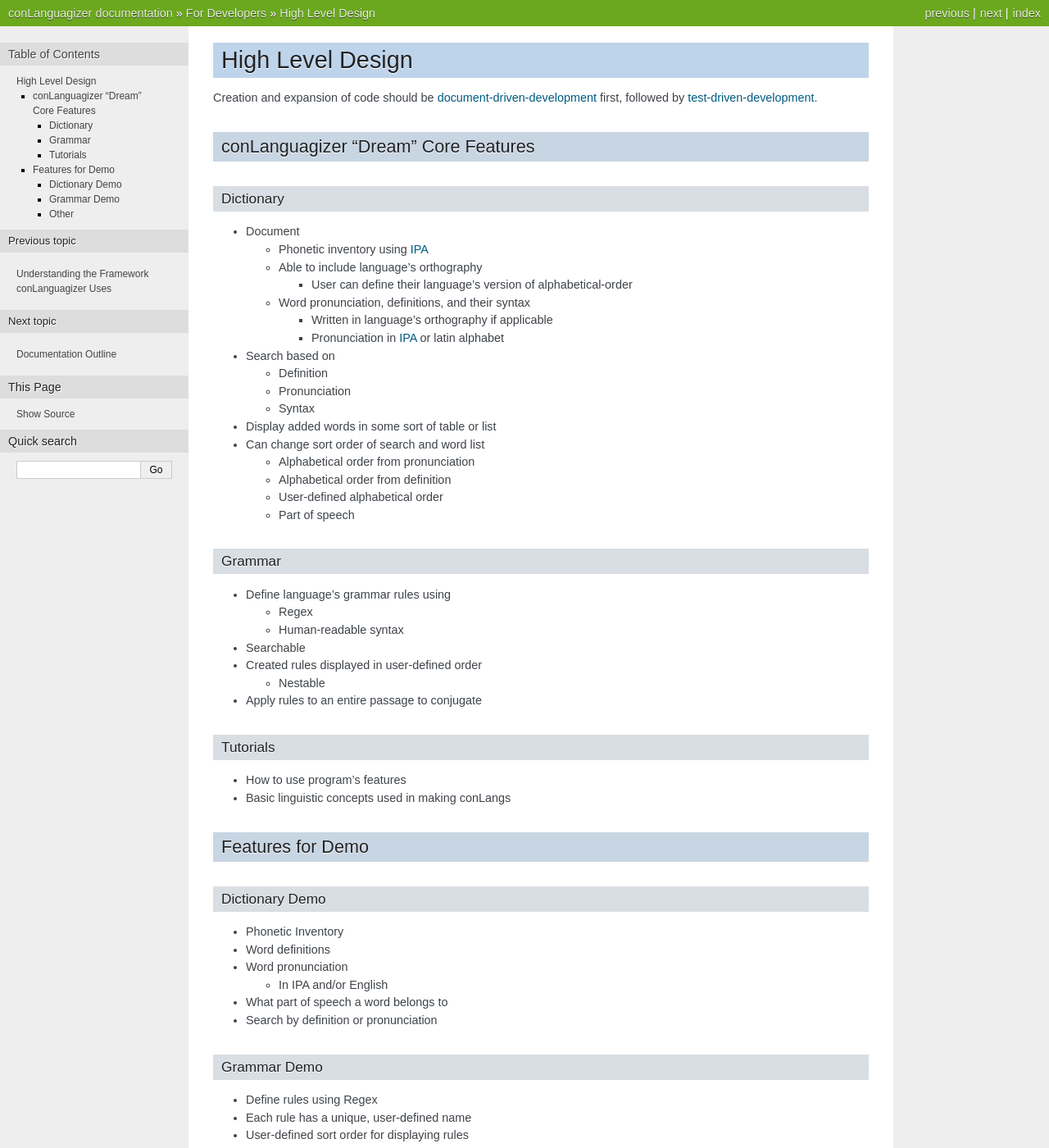
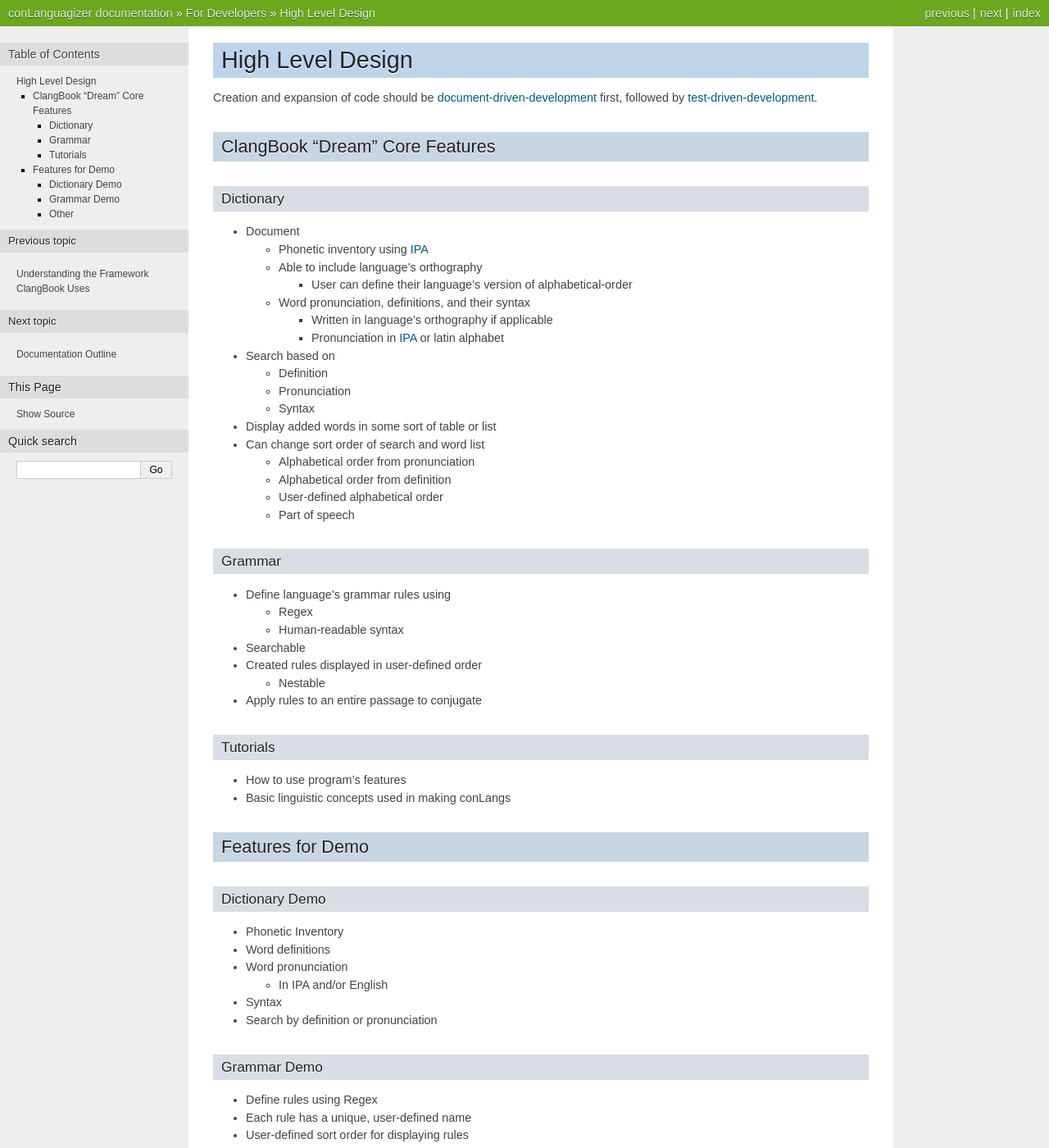
Before and after one commit to PrettyKenobi/conLanguagizer, a Sphinx documentation site: the page built from docs/dev/high-level-design.rst, in a window 1280 px wide and 1400 px high. Shown: the whole window at 82% size. Built offline with Sphinx 7.4.7, drawn with Linux system fonts in a browser that asks for light colours.

Commit message:
docs: updated terminology

```diff
--- a/docs/conf.py
+++ b/docs/conf.py
@@ -76,5 +76,5 @@ html_static_path = ['_static']
 primary_domain = 'js'
 
 rst_prolog = """
-.. |cla| replace:: conLanguagizer
+.. |cla| replace:: ClangBook
 """
--- a/docs/dev/high-level-design.rst
+++ b/docs/dev/high-level-design.rst
@@ -81,7 +81,7 @@ Dictionary Demo
 
   * In IPA and/or English
 
-* What part of speech a word belongs to
+* Syntax
 
 * Search by definition or pronunciation
 
```
